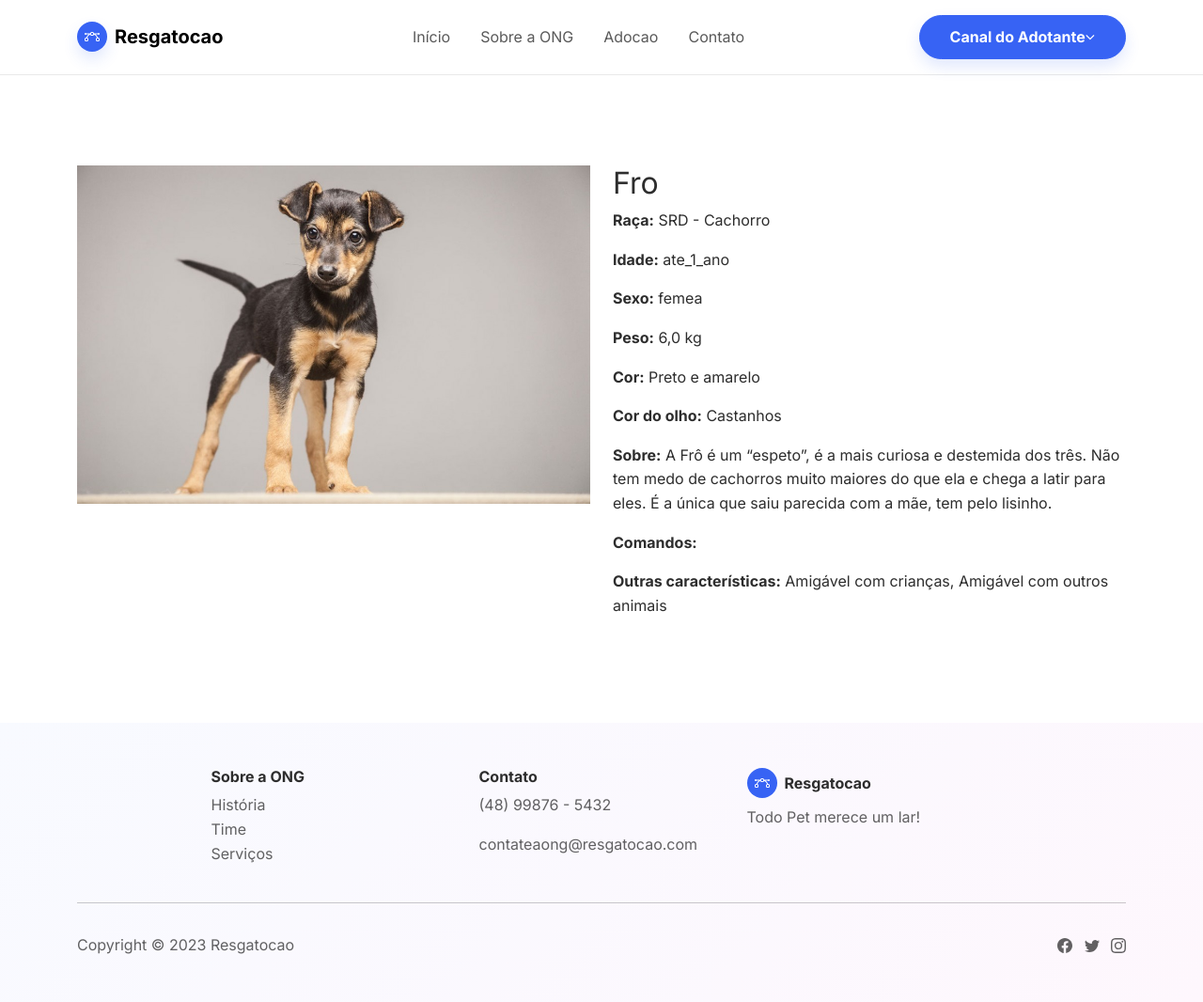
After one commit to theHprogrammer-UFSCWORKS/RESGATOCAO, a Django app: page /adocao/animal/1/ in a window 1280 px wide. The commit adds this page. Shown: the whole page at 94% size. Run offline with Django 4.2, Linux system fonts and the light colour scheme; data comes from the database, SQL or seed files in the repository; data that the repository does not hold is empty; some libraries are stand-ins or nearby versions.

Commit message:
Ajuste no login e Pagina de detalhes do animal

```diff
--- a/apps/adocao/admin.py
+++ b/apps/adocao/admin.py
@@ -43,8 +43,6 @@ class AnimalAdmin(admin.ModelAdmin):
         obj.save()
 
 
-
-
 class FotoAnimalAdmin(admin.ModelAdmin):
     list_display = ['animal']
     search_fields = ['animal__nome']
--- a/apps/adocao/models.py
+++ b/apps/adocao/models.py
@@ -7,8 +7,10 @@ from apps.account.models import Endereco, User
 def upload_to_animal_avatar(instance, filename):
     return 'animal_photos/{0}/{1}'.format(instance.nome, filename)
 
+
 def upload_to_animal_photos(instance, filename):
     return 'animal_photos/{0}/{1}'.format(instance.animal.nome, filename)
+
 
 class TipoAnimal(models.Model):
     descricao = models.CharField('Descrição', max_length=30)
--- a/apps/adocao/views.py
+++ b/apps/adocao/views.py
@@ -1,6 +1,5 @@
-from django.views.generic import DetailView
 from django.shortcuts import render
-from django.views.generic import ListView
+from django.views.generic import DetailView, ListView
 
 from .models import Animal
 
--- a/resgatocao_dsw/settings.py
+++ b/resgatocao_dsw/settings.py
@@ -85,7 +85,7 @@ DATABASES = {
         'ENGINE': 'django.db.backends.mysql',
         'NAME': 'resgatocao',
         'USER': 'root',
-        'PASSWORD': '%@M89YHqt^33',
+        'PASSWORD': '987410',
         'HOST': 'localhost',
         'PORT': '3306'
     }
@@ -108,8 +108,6 @@ AUTH_PASSWORD_VALIDATORS = [
         'NAME': 'django.contrib.auth.password_validation.NumericPasswordValidator',
     },
 ]
-
-
 
 
 # Internationalization
--- a/templates/account/login.html
+++ b/templates/account/login.html
@@ -19,7 +19,7 @@
 								<input
 									class="form-control"
 									type="email"
-									name="email"
+									name="username"
 									placeholder="Email" />
 							</div>
 							<div class="mb-3">
--- /dev/null
+++ b/templates/adocao/animal_detail.html
@@ -0,0 +1,35 @@
+{% extends 'core/base.html' %}
+
+{% block title %} {{ animal.nome }} - Resgatocao {% endblock %}
+
+{% block content %}
+<section class="py-5">
+    <div class="container py-5">
+        <div class="row">
+            <div class="col-md-6">
+                <img src="{{ animal.avatar.url }}" alt="{{ animal.nome }}" class="img-fluid">
+            </div>
+            <div class="col-md-6">
+                <h2>{{ animal.nome }}</h2>
+                <p><strong>Raça:</strong> {{ animal.raca }}</p>
+                <p><strong>Idade:</strong> {{ animal.idade }}</p>
+                <p><strong>Sexo:</strong> {{ animal.sexo }}</p>
+                <p><strong>Peso:</strong> {{ animal.peso }} kg</p>
+                <p><strong>Cor:</strong> {{ animal.cor }}</p>
+                <p><strong>Cor do olho:</strong> {{ animal.cor_olho }}</p>
+                <p><strong>Sobre:</strong> {{ animal.sobre }}</p>
+                <p><strong>Comandos:</strong>
+                    {% for comando in animal.comandos.all %}
+                        {{ comando }}{% if not forloop.last %}, {% endif %}
+                    {% endfor %}
+                </p>
+                <p><strong>Outras características:</strong>
+                    {% for caracteristica in animal.outras_caracteristicas.all %}
+                        {{ caracteristica }}{% if not forloop.last %}, {% endif %}
+                    {% endfor %}
+                </p>
+            </div>
+        </div>
+    </div>
+</section>
+{% endblock %}
--- a/templates/core/base.html
+++ b/templates/core/base.html
@@ -54,7 +54,6 @@
 			#logout_button {
 				color: red; /* Change the color to your desired value */
 			}
-
 		</style>
 	</head>
 
@@ -101,7 +100,9 @@
 						</li>
 						<li class="nav-item"></li>
 						<li class="nav-item">
-							<a class="nav-link" href="{% url 'adocao:animal_list' %}"
+							<a
+								class="nav-link"
+								href="{% url 'adocao:animal_list' %}"
 								>Adocao</a
 							>
 						</li>
@@ -113,31 +114,87 @@
 						<li class="nav-item"></li>
 					</ul>
 					{% if user.is_authenticated %}
-					<div class="dropdown">
-						<a class="btn btn-primary shadow d-xl-flex ms-auto justify-content-xl-center align-items-xl-center" data-bs-toggle="dropdown" href="{% url 'core:index' %}">
+					<div class="d-flex align-items-center">
 						{% if user.avatar %}
-							<img src="{{ user.avatar.url }}" alt="Avatar" class="rounded-circle" width="30" height="30" />
+						<img
+							src="{{ user.avatar.url }}"
+							alt="Avatar"
+							class="rounded-circle"
+							width="40"
+							height="40" />
 						{% else %}
-							<div class="rounded-circle bg-primary text-white d-flex justify-content-center align-items-center" style="width: 30px; height: 30px">
+						<div
+							class="rounded-circle bg-primary text-white d-flex justify-content-center align-items-center"
+							style="width: 40px; height: 40px">
 							{{ user.first_name|first }}
 						</div>
 						{% endif %}
-						  {{ user.first_name }}
+						<div class="dropdown">
+							<a
+								class="btn btn-primary shadow d-xl-flex ms-2 justify-content-xl-center align-items-xl-center"
+								data-bs-toggle="dropdown"
+								href="#">
+								{{ user.first_name }}<i
+									class="fa fa-angle-down"></i>
 							</a>
-						<ul class="dropdown-menu" aria-labelledby="dropdownMenuButton">
-						  <li><a class="dropdown-item" href="{% url 'account:user_detail'%}">Informações</a></li>
-						  <li><a class="dropdown-item" href="{% url 'account:address_list'%}">Endereços</a></li>
-						  <li><a class="dropdown-item" href="#">Adoção</a></li>
-						  <li><a class="dropdown-item" id="logout_button" href="{% url 'account:logout' %}">Log Out</a></li>
+							<ul
+								class="dropdown-menu"
+								aria-labelledby="dropdownMenuButton">
+								<li>
+									<a
+										class="dropdown-item"
+										href="{% url 'account:user_detail'%}"
+										>Informações</a
+									>
+								</li>
+								<li>
+									<a
+										class="dropdown-item"
+										href="{% url 'account:address_list'%}"
+										>Endereços</a
+									>
+								</li>
+								<li>
+									<a class="dropdown-item" href="#">Adoção</a>
+								</li>
+								<li>
+									<a
+										class="dropdown-item"
+										id="logout_button"
+										href="{% url 'account:logout' %}"
+										>Log Out</a
+									>
+								</li>
 							</ul>
 						</div>
+					</div>
 					{% else %}
+					<div class="dropdown">
 						<a
 							class="btn btn-primary shadow d-xl-flex ms-auto justify-content-xl-center align-items-xl-center"
-						data-bss-hover-animate="pulse"
-						href="{% url 'account:login' %}">
-						Canal do Adotante
+							data-bs-toggle="dropdown"
+							href="#">
+							Canal do Adotante <i class="fa fa-angle-down"></i>
 						</a>
+						<ul
+							class="dropdown-menu"
+							aria-labelledby="dropdownMenuButton">
+							<li>
+								<a
+									class="dropdown-item"
+									href="{% url 'account:login' %}"
+									>Login</a
+								>
+							</li>
+							<li>
+								<a
+									class="dropdown-item"
+									href="{% url 'account:signup' %}"
+									>Cadastre-se</a
+								>
+							</li>
+						</ul>
+					</div>
 					{% endif %}
 				</div>
 			</div>
```
Also changed, not shown: apps/account/forms.py (+13 -7 lines), apps/account/models.py (+4 -4 lines), apps/account/urls.py (+12 -6 lines), apps/account/views.py (+32 -21 lines), templates/adocao/animal_list.html (+5 -4 lines). Lines whose indentation alone changed are shown as unchanged.
